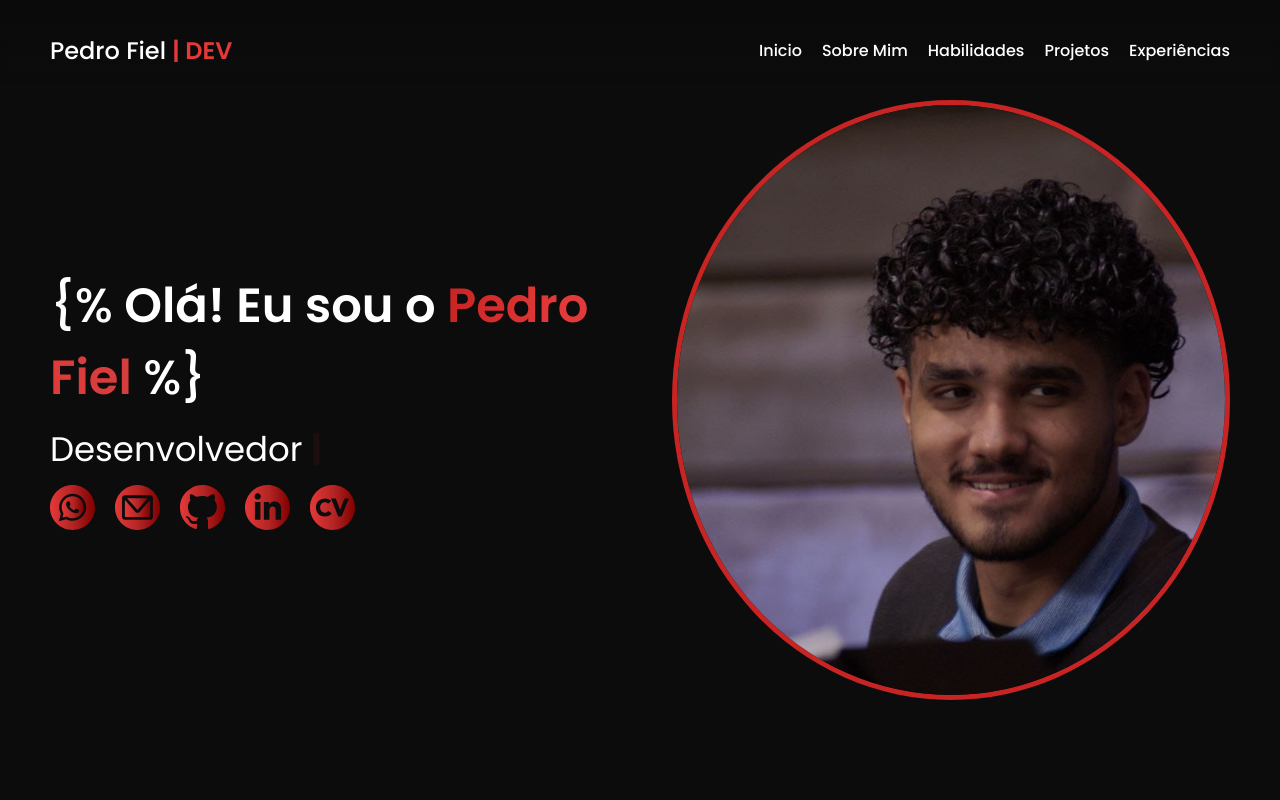
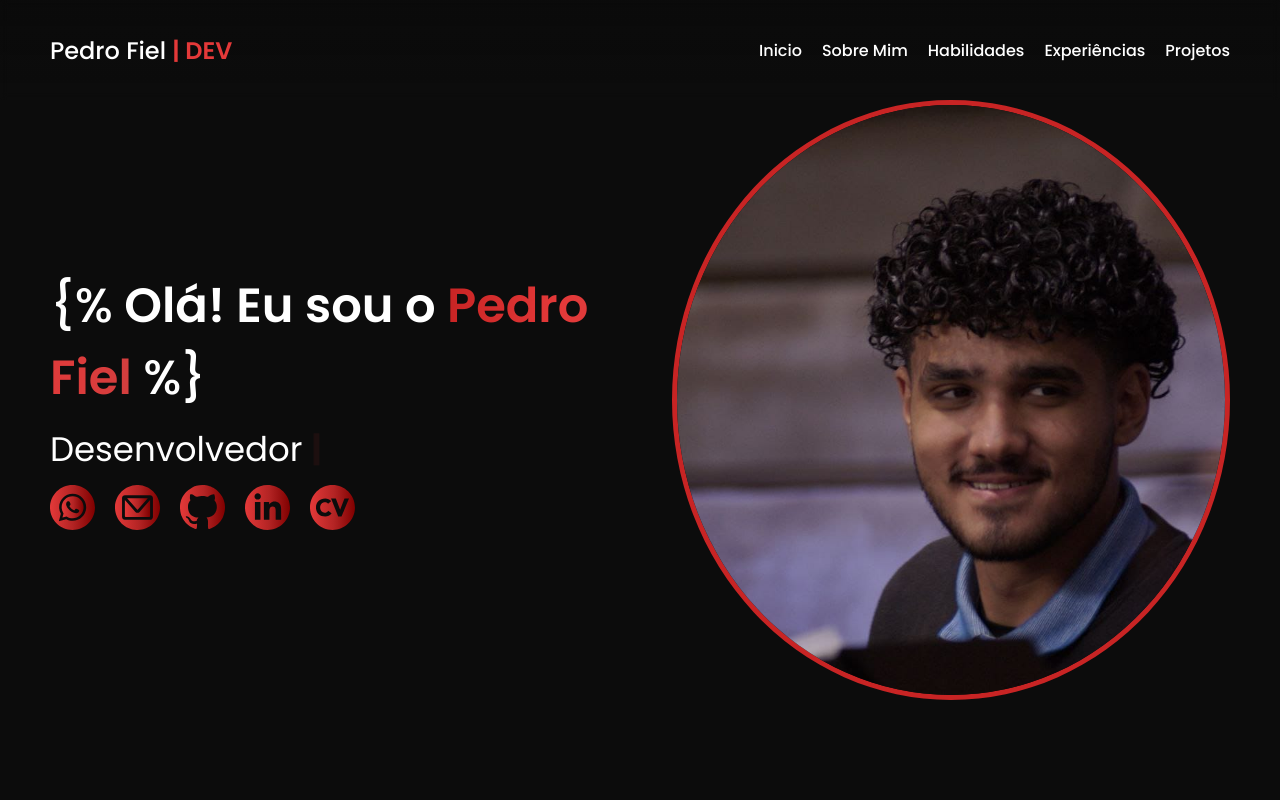
Before and after one commit to PedroFiel/Portfolio-PedroFiel, a React (Vite) app: page / in a window 1280 px wide. Shown: the top 800 px of the page. Built offline with nearby package versions, Linux system fonts and the light colour scheme.

Commit message:
Adicionando Navegação de scrool no header

```diff
--- a/src/components/Experiencia/index.jsx
+++ b/src/components/Experiencia/index.jsx
@@ -24,7 +24,7 @@ function Experiencia() {
     };
 
     return (
-        <div className="section-experiencia">
+        <div id='experiencias' className="section-experiencia">
             <div className="experiencia-container">
                 <div className='experiencia-header'>
                     <h2>Experiência</h2>
--- a/src/components/Habilidades/index.jsx
+++ b/src/components/Habilidades/index.jsx
@@ -4,7 +4,7 @@ import skills from '../../json/skills.json';
 
 const Habilidades = () => {
   return (
-    <div className='skills-section'>
+    <div id='habilidades' className='skills-section'>
         <div className='skills-container'>
             <div className='skills-header'>
                 <h2>Habilidades</h2>
--- a/src/components/Header/index.jsx
+++ b/src/components/Header/index.jsx
@@ -23,19 +23,37 @@ function Header() {
         };
     }, [lastScrollTop]);
 
+    const handleScrollToSection = (event, id) => {
+        event.preventDefault();
+        const element = document.getElementById(id);
+        if (element) {
+            element.scrollIntoView({ behavior: 'smooth' });
+        }
+    };
+
     return (
         <header className={`header ${isHidden ? 'header--hidden' : ''}`}>
             <div className="container">
                 <div className="logo-container">
-                    <a href="#" className="logo">Pedro Fiel <span className="destaque">| DEV</span></a>
+                    <a href="/" className="logo">Pedro Fiel <span className="destaque">| DEV</span></a>
                 </div>
                 <nav className="menu" aria-label="Main Navigation">
                     <ul className="menu-list">
-                        <li className="menu-item"><a href="#" className="menu-link">Inicio</a></li>
-                        <li className="menu-item"><a href="#" className="menu-link">Sobre Mim</a></li>
-                        <li className="menu-item"><a href="#" className="menu-link">Habilidades</a></li>
-                        <li className="menu-item"><a href="#" className="menu-link">Projetos</a></li>
-                        <li className="menu-item"><a href="#" className="menu-link">Experiências</a></li>
+                        <li className="menu-item">
+                            <a href="#inicio" className="menu-link" onClick={(e) => handleScrollToSection(e, 'inicio')}>Inicio</a>
+                        </li>
+                        <li className="menu-item">
+                            <a href="#sobre-mim" className="menu-link" onClick={(e) => handleScrollToSection(e, 'sobre-mim')}>Sobre Mim</a>
+                        </li>
+                        <li className="menu-item">
+                            <a href="#habilidades" className="menu-link" onClick={(e) => handleScrollToSection(e, 'habilidades')}>Habilidades</a>
+                        </li>
+                        <li className="menu-item">
+                            <a href="#experiencias" className="menu-link" onClick={(e) => handleScrollToSection(e, 'experiencias')}>Experiências</a>
+                        </li>
+                        <li className="menu-item">
+                            <a href="#projetos" className="menu-link" onClick={(e) => handleScrollToSection(e, 'projetos')}>Projetos</a>
+                        </li>
                     </ul>
                 </nav>
             </div>
--- a/src/components/Introducao/index.jsx
+++ b/src/components/Introducao/index.jsx
@@ -36,7 +36,7 @@ function Introducao() {
   }, [charIndex, currentWordIndex]);
 
   return (
-    <div className='introduction'>
+    <div id='inicio' className='introduction'>
       <div className='content-introduction'>
         <div className='container-information'>
           <h2>
--- a/src/components/Projetos/index.jsx
+++ b/src/components/Projetos/index.jsx
@@ -4,7 +4,7 @@ import projetos from '../../json/projetos.json';
 
 function Projetos() {
     return (
-      <div className="section-projects">
+      <div id='projetos' className="section-projects">
         <div className='container-projects'>
           <div className='header-projects'>
             <h1>Projetos</h1>
--- a/src/components/SobreMim/index.jsx
+++ b/src/components/SobreMim/index.jsx
@@ -3,7 +3,7 @@ import Pedro from '../../assets/pedro-2.jpeg';
 
 function SobreMim() {
   return (
-    <div className='sobre_mim-section'>
+    <div id='sobre-mim' className='sobre_mim-section'>
         <div className='sobre_mim-container'>
             <div className='image-container'>
                 <img src={Pedro} alt="" />
```
